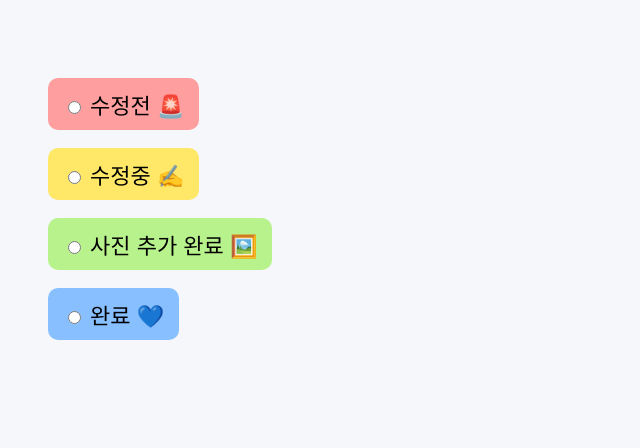
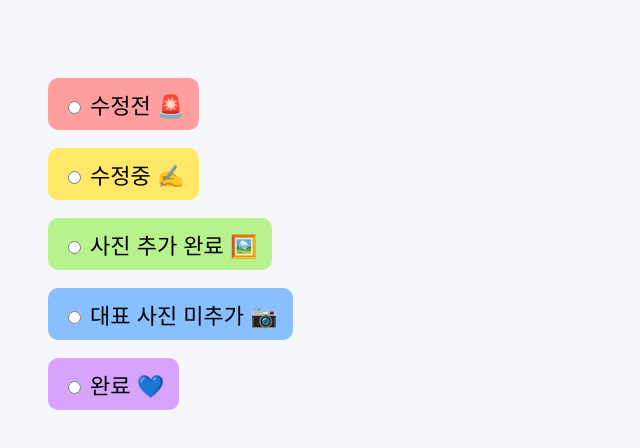
Before and after one commit to joyuhwa/diary.check, a plain HTML site: page check.html in a window 1280 px wide. Shown: the whole page, without its empty margins (0-640 px from the left). Drawn offline with Linux system fonts and the light colour scheme.

Commit message:
Update check.html

```diff
--- a/check.html
+++ b/check.html
@@ -39,8 +39,12 @@ label{
     background:#b8f28d;   /* 연두색 */
 }
 
+.nomain{
+    background:#87bfff;   /* 파란색 */
+}
+
 .done{
-    background:#87bfff;   /* 파란색 */
+    background:#d6a3ff;   /* 보라색 */
 }
 
 button{
@@ -69,6 +73,11 @@ button{
 <label class="photo">
     <input type="radio" name="state" value="photo">
     사진 추가 완료 🖼️
+</label>
+
+<label class="nomain">
+    <input type="radio" name="state" value="nomain">
+    대표 사진 미추가 📷
 </label>
 
 <label class="done">
```
